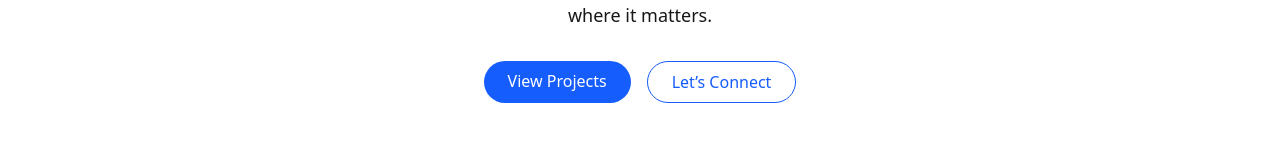
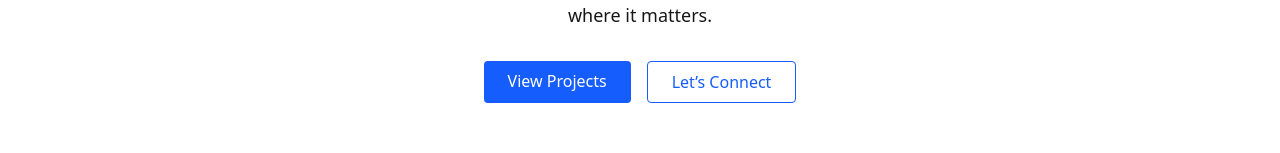
Before and after one commit to anusua-roy/my-portfolio, a Next.js app: page / in a window 1280 px wide. Shown: the part 320-473 px from the top of the page. Built offline with nearby package versions, Linux system fonts and the light colour scheme.

Commit message:
updated styles and added admin page placeholder

```diff
--- /dev/null
+++ b/src/app/admin/page.tsx
@@ -0,0 +1,14 @@
+// src/app/admin/page.tsx
+export default function AdminPage() {
+  return (
+    <div
+      className="max-w-3xl mx-auto py-20 px-4 text-center"
+      style={{ color: "var(--foreground)" }}
+    >
+      <h1 className="text-3xl font-bold mb-4">Admin Portal</h1>
+      <p className="text-sm" style={{ color: "var(--muted)" }}>
+        Coming soon: update resume, certifications, and projects from here.
+      </p>
+    </div>
+  );
+}
--- a/src/components/ContactForm.tsx
+++ b/src/components/ContactForm.tsx
@@ -2,6 +2,7 @@
 
 import { useState } from "react";
 import { motion } from "framer-motion";
+import PrimaryButton from "@/components/PrimaryButton";
 
 export default function ContactForm() {
   const [submitted, setSubmitted] = useState(false);
@@ -88,19 +89,10 @@ export default function ContactForm() {
         />
       </div>
 
-      <button
-        type="submit"
-        className="px-6 py-2 rounded font-medium transition-colors duration-300"
-        style={{
-          backgroundColor: "var(--accent)",
-          color: "#ffffff",
-        }}
-      >
-        Send Message
-      </button>
+      <PrimaryButton label="Send Message" type="submit" />
 
       {submitted && (
-        <p className="text-green-600 text-sm mt-4">
+        <p className="text-sm mt-4" style={{ color: "var(--accent)" }}>
           Thank you for reaching out! I’ll get back to you soon ✨
         </p>
       )}
--- a/src/components/PrimaryButton.tsx
+++ b/src/components/PrimaryButton.tsx
@@ -1,28 +1,43 @@
 // src/components/PrimaryButton.tsx
+"use client";
+
 import Link from "next/link";
+import clsx from "clsx";
 
 interface PrimaryButtonProps {
-  href: string;
+  href?: string;
   label: string;
   outline?: boolean;
+  type?: "button" | "submit";
+  className?: string;
 }
 
 export default function PrimaryButton({
   href,
   label,
   outline = false,
+  type = "button",
+  className,
 }: PrimaryButtonProps) {
+  const baseClass = clsx(
+    "inline-block px-6 py-2 rounded font-medium transition-colors duration-300",
+    outline
+      ? "border border-current text-blue-600 hover:bg-blue-100"
+      : "bg-blue-600 text-white hover:bg-blue-700",
+    className
+  );
+
+  if (href) {
+    return (
+      <Link href={href} className={baseClass}>
+        {label}
+      </Link>
+    );
+  }
+
   return (
-    <Link
-      href={href}
-      className={`px-6 py-2 rounded-full font-medium transition
-        ${
-          outline
-            ? "border border-blue-600 text-blue-600 hover:bg-blue-50"
-            : "bg-blue-600 text-white hover:bg-blue-700"
-        }`}
-    >
+    <button type={type} className={baseClass}>
       {label}
-    </Link>
+    </button>
   );
 }
```
